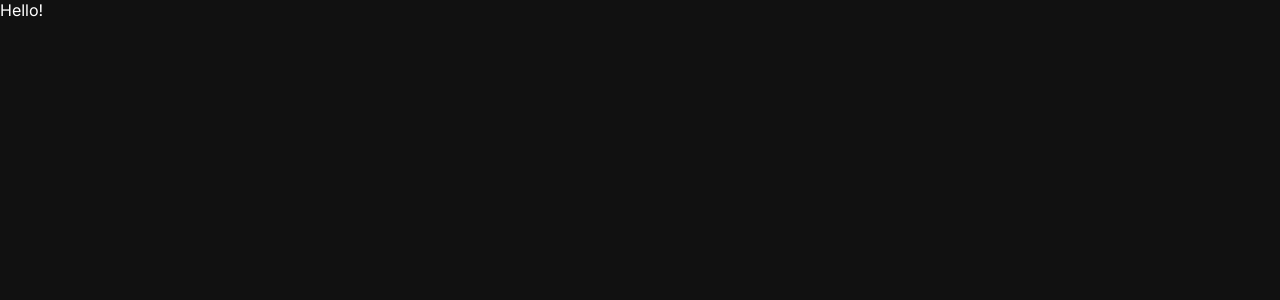
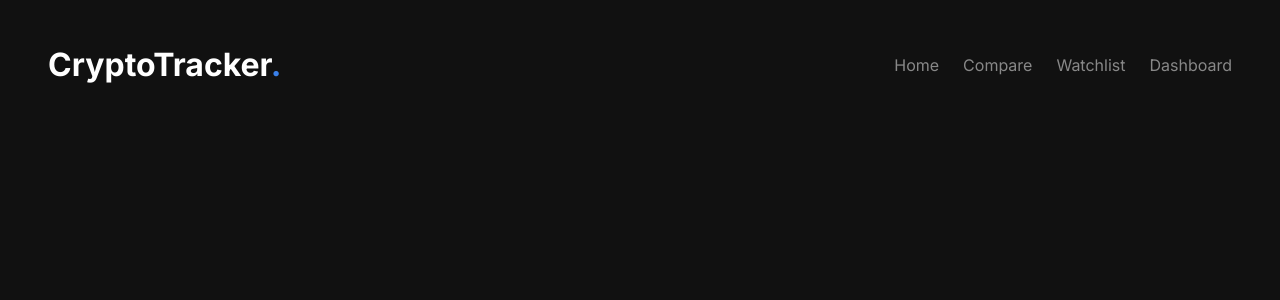
Before and after one commit to KrishnaDass95/crypto-tracker, a React (Vite) app: page / in a window 1280 px wide. Shown: the top 300 px of the page. Built offline with nearby package versions, Linux system fonts and the light colour scheme.

Commit message:
Make header for web-view

```diff
--- a/src/App.jsx
+++ b/src/App.jsx
@@ -1,10 +1,11 @@
 import './App.css'
+import Header from './components/common/header'
 
 function App() {
 
   return (
     <>
-      Hello!
+      <Header />
     </>
   )
 }
--- /dev/null
+++ b/src/components/common/header/index.jsx
@@ -0,0 +1,23 @@
+import "./style.css"
+
+const Header = () => {
+
+    return (
+        <div className="navbar">
+            <h1 className="logo">
+                CryptoTracker
+                <span style={{color: 'var(--blue)'}}>.</span>
+            </h1>
+
+        <div className="links">
+            <a href="/"><p className="link">Home</p></a>
+            <a href="/"><p className="link">Compare</p></a>
+            <a href="/"><p className="link">Watchlist</p></a>
+            <a href="/"><p className="link">Dashboard</p></a>
+        </div>
+
+        </div>
+    )
+}
+
+export default Header
--- /dev/null
+++ b/src/components/common/header/style.css
@@ -0,0 +1,23 @@
+.navbar {
+    display: flex;
+    justify-content: space-between;
+    background-color: var(--black);
+    align-items: center;
+    position: sticky;
+    top: 0;
+    padding: 1.5rem 3rem;
+}
+
+.links {
+    display: flex;
+    gap: 1.5rem;
+}
+
+.link {
+    color: var(--gray);
+}
+
+.link:hover {
+    color: var(--white);
+    transition: 0.4s all;
+}
--- a/src/index.css
+++ b/src/index.css
@@ -15,7 +15,6 @@ body {
     font-family: "Inter", sans-serif;
     color: var(--white);
     background-color: var(--black);
-    height: 200vh;
 }
 
 ::selection {
@@ -42,3 +41,9 @@ body {
   ::-webkit-scrollbar-thumb:hover {
     background: #555;
   }
+
+
+  a{
+    color: var(--white) !important;
+    text-decoration: none !important;
+  }
```
